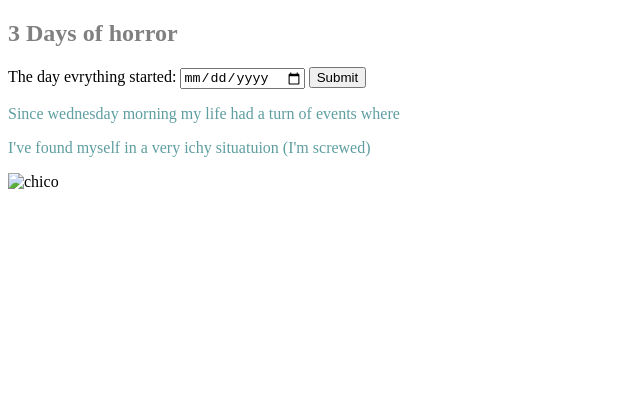
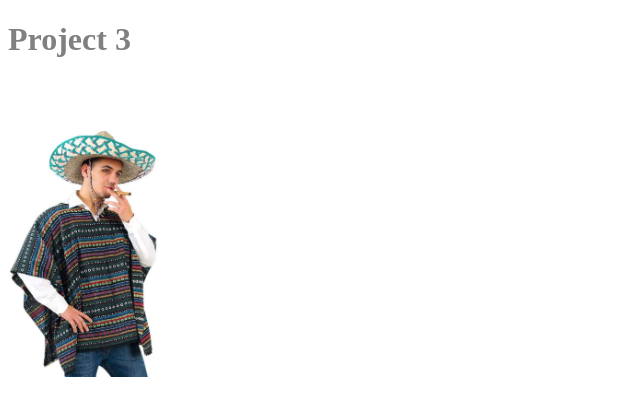
Before and after one commit to OmyRob86/bge-correction-exo-1, a website: page public/index.html in a window 1280 px wide. Shown: the whole page, without its empty margins (0-640 px from the left). Drawn offline with Linux system fonts and the light colour scheme.

Commit message:
Added public static folder and index.htmlwith ressources

```diff
--- a/public/index.html
+++ b/public/index.html
@@ -1,21 +1,13 @@
 <!DOCTYPE html>
 
 <html>
-    <header>
+    <head>
+        <title>Tercer Proyecto</title>
         <link type="text/css" rel="stylesheet" href="style.css">
-        <title>My life in France...</title>
-    </header>
-    <article>
-        <h2>3 Days of horror</h2>
-        <form action="/about">
-            <label>The day evrything started:</label>
-            <input type="date">
-            <input type="submit">
-        </form>
-        <p>Since wednesday morning my life had a turn of events where</p>
-        <p>I've found myself in a very ichy situatuion (I'm screwed)</p>
-        <img src="public\Sombrero.jpg" alt="chico" height="42" width="42">
-
-    </article>
+    </head>
+    <body>
+        <h1>Project 3</h1>
+        <img src="Sombrero.jpg" alt="Orale">
+    </body>
 
 </html>
--- a/public/style.css
+++ b/public/style.css
@@ -1,4 +1,4 @@
-h2 {
+h1 {
     color: gray;
 }
 
@@ -11,6 +11,7 @@ p {
     text-align: left;
     color: cadetblue;
 }
-image {
-    position: absolute;
+img {
+    width: 150px;
+    padding-top: 50px;
 }
```
Also changed, not shown: public/about.html (+21 -0 lines).
